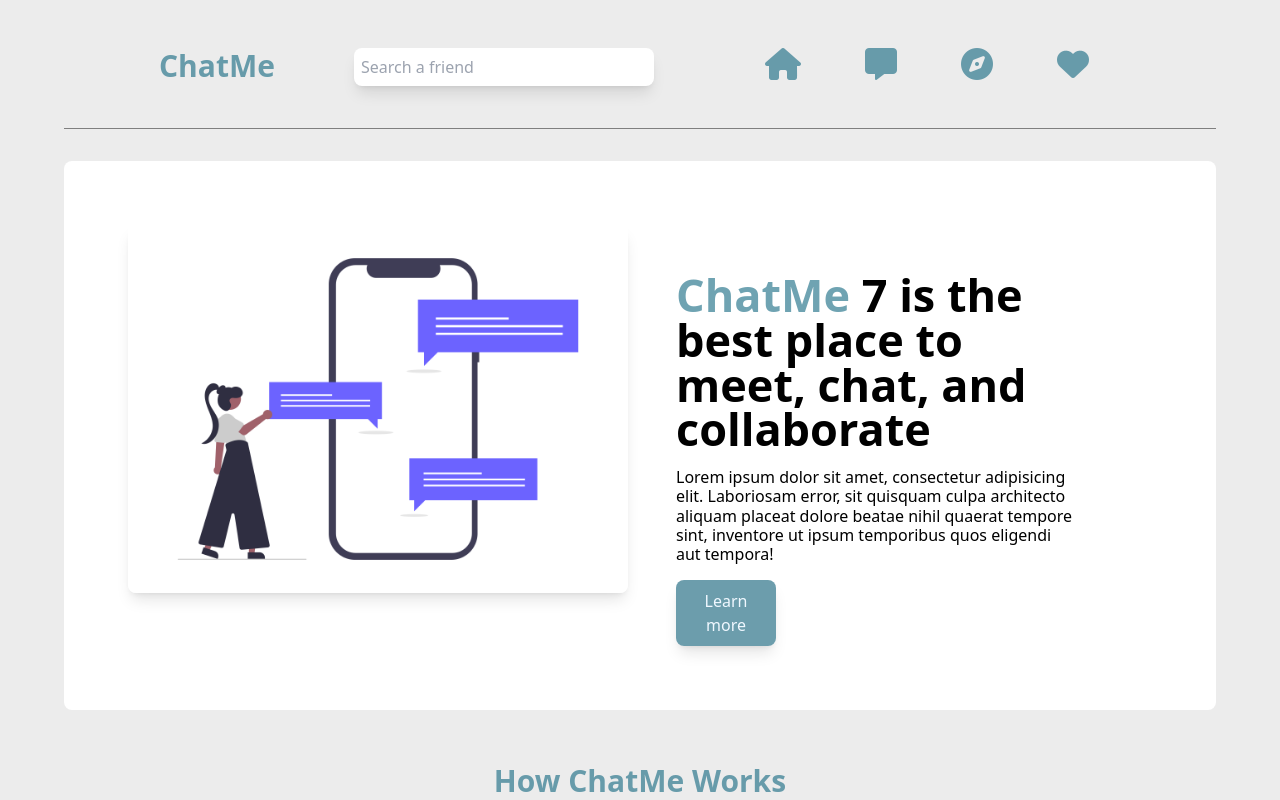
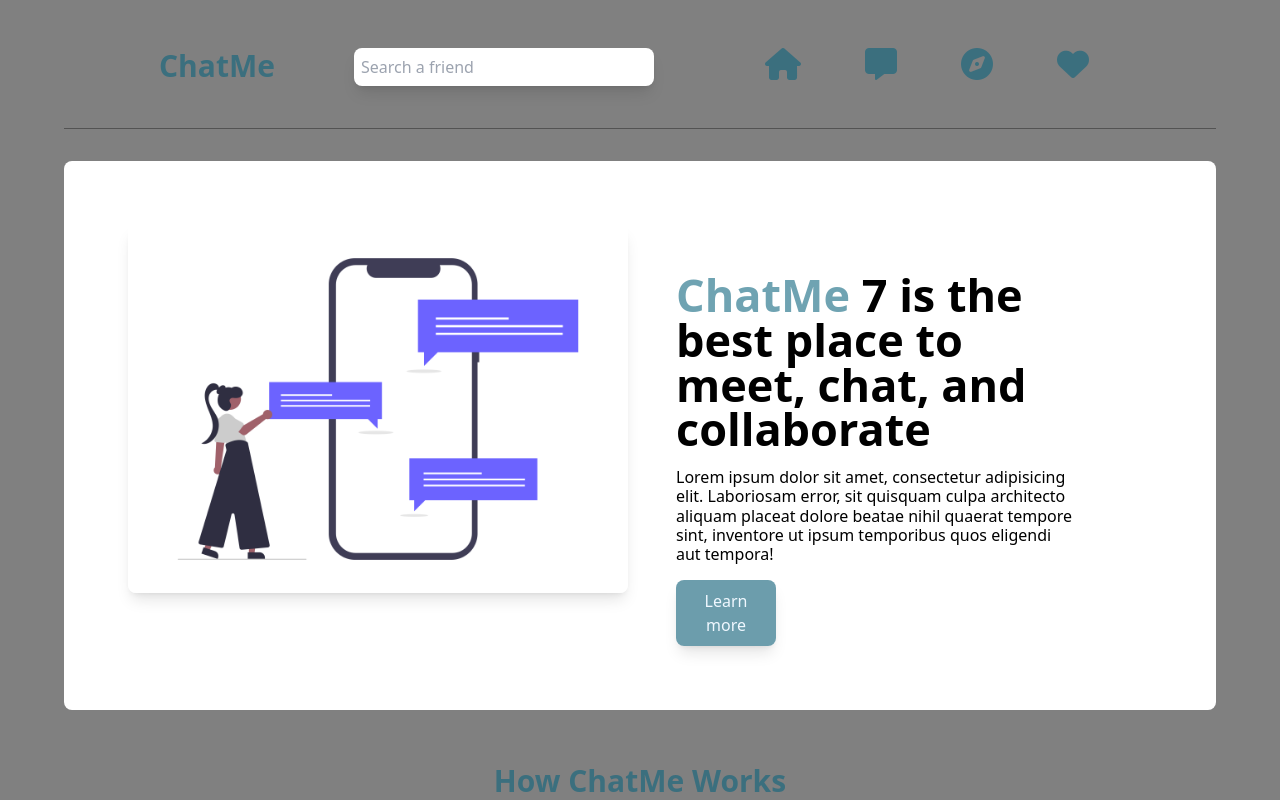
Before and after one commit to EdwardApersil/react-app, a React (Create React App) app: page / in a window 1280 px wide. Shown: the top 800 px of the page. Built offline with nearby package versions, Linux system fonts and the light colour scheme.

Commit message:
changed background  color

```diff
--- a/src/index.css
+++ b/src/index.css
@@ -3,13 +3,14 @@
 @tailwind utilities;
 
 body{
-    background-color: rgb(236, 236, 236);
+    background-color: grey;
     max-width: 1220px;
     margin: 0 auto;
     width: 90vw;
     scroll-behavior: smooth;
     transition-duration: 1s;
 }
+
 
 #nav{
     display: flex;
```
